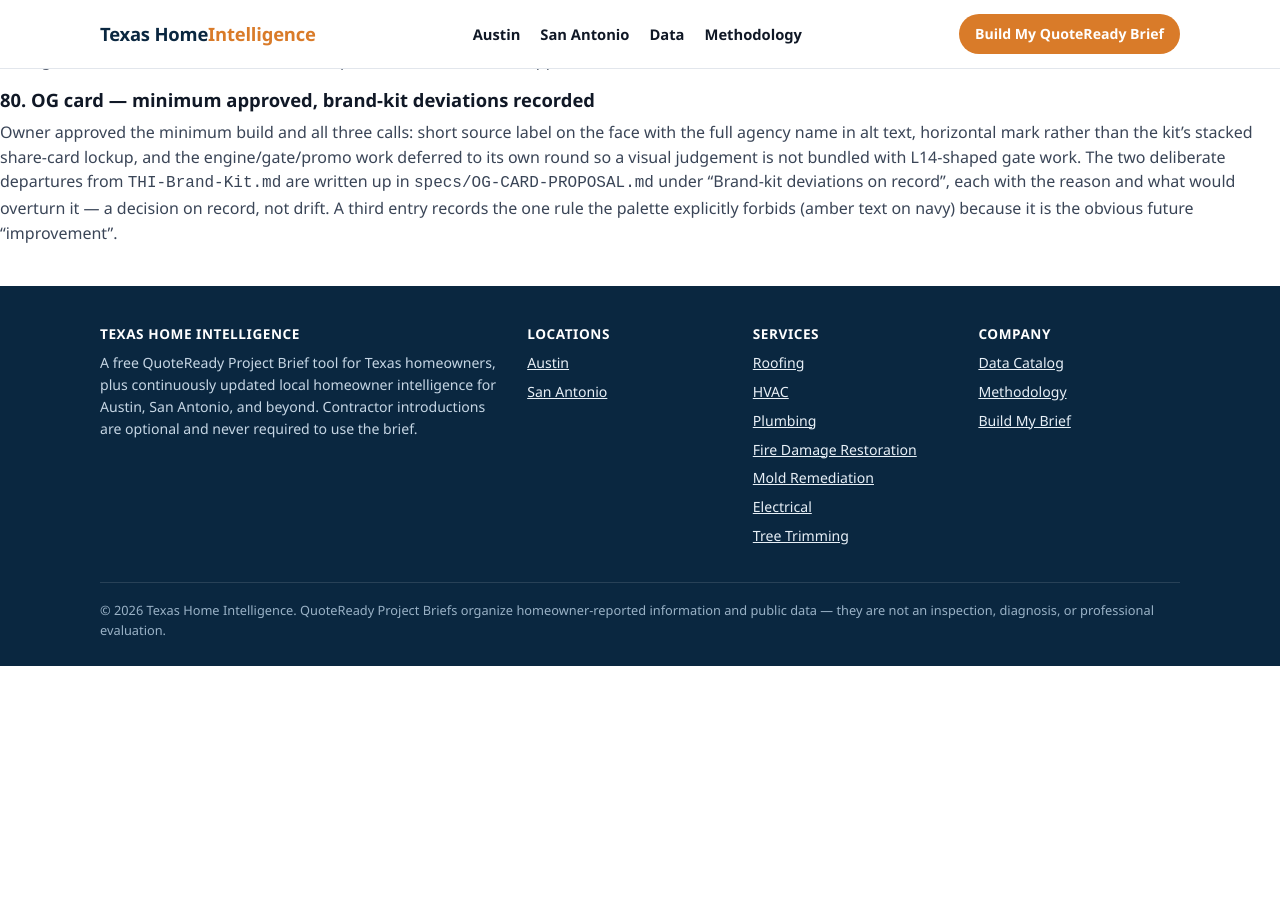
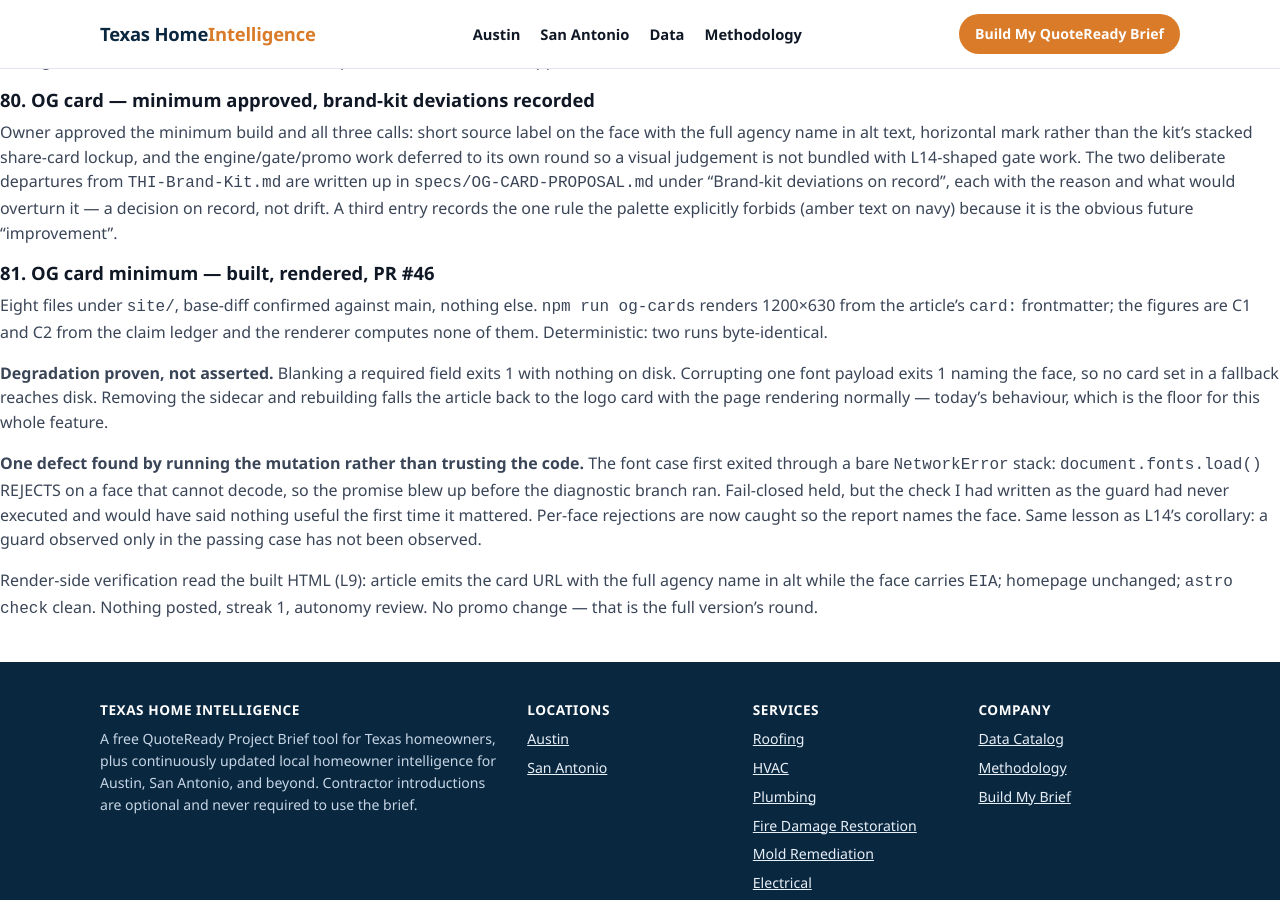
Before and after one commit to zmpersonal/texashomeintelligence, a Jekyll site: the page built from autoposter/RUNLOG.md, in a window 1280 px wide and 900 px high, scrolled down 22620 px. Built offline with Jekyll 4.4.1, drawn with Linux system fonts in a browser that asks for light colours; our own code applies the rules of GitHub Pages for plain Markdown files; before the commit the page ends 23286 px from its top, so only the background shows below that.

Commit message:
autoposter: log the OG card minimum build and the font-guard defect it surfaced
The font check first exited through a bare NetworkError: document.fonts.load()
rejects on a face that cannot decode, so the diagnostic branch never ran. Fail
closed held, but the guard had never actually executed. Found by running the
mutation rather than trusting the code.

Co-Authored-By: Claude Opus 5 <noreply@anthropic.com>
Claude-Session: https://claude.ai/code/session_01CVUCG3nSquf1qbCZcQudEj

```diff
--- a/autoposter/RUNLOG.md
+++ b/autoposter/RUNLOG.md
@@ -1248,3 +1248,24 @@ with L14-shaped gate work. The two deliberate departures from `THI-Brand-Kit.md`
 in `specs/OG-CARD-PROPOSAL.md` under "Brand-kit deviations on record", each with the reason and
 what would overturn it — a decision on record, not drift. A third entry records the one rule the
 palette explicitly forbids (amber text on navy) because it is the obvious future "improvement".
+
+### 81. OG card minimum — built, rendered, PR #46
+Eight files under `site/`, base-diff confirmed against main, nothing else. `npm run og-cards`
+renders 1200×630 from the article's `card:` frontmatter; the figures are C1 and C2 from the
+claim ledger and the renderer computes none of them. Deterministic: two runs byte-identical.
+
+**Degradation proven, not asserted.** Blanking a required field exits 1 with nothing on disk.
+Corrupting one font payload exits 1 naming the face, so no card set in a fallback reaches disk.
+Removing the sidecar and rebuilding falls the article back to the logo card with the page
+rendering normally — today's behaviour, which is the floor for this whole feature.
+
+**One defect found by running the mutation rather than trusting the code.** The font case first
+exited through a bare `NetworkError` stack: `document.fonts.load()` REJECTS on a face that
+cannot decode, so the promise blew up before the diagnostic branch ran. Fail-closed held, but
+the check I had written as the guard had never executed and would have said nothing useful the
+first time it mattered. Per-face rejections are now caught so the report names the face. Same
+lesson as L14's corollary: a guard observed only in the passing case has not been observed.
+
+Render-side verification read the built HTML (L9): article emits the card URL with the full
+agency name in alt while the face carries `EIA`; homepage unchanged; `astro check` clean.
+Nothing posted, streak 1, autonomy review. No promo change — that is the full version's round.
```
